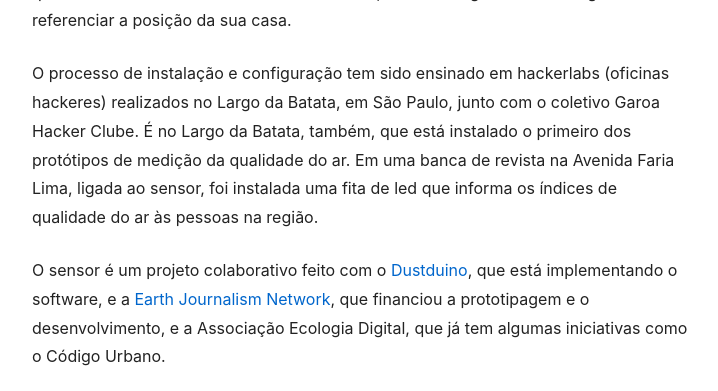
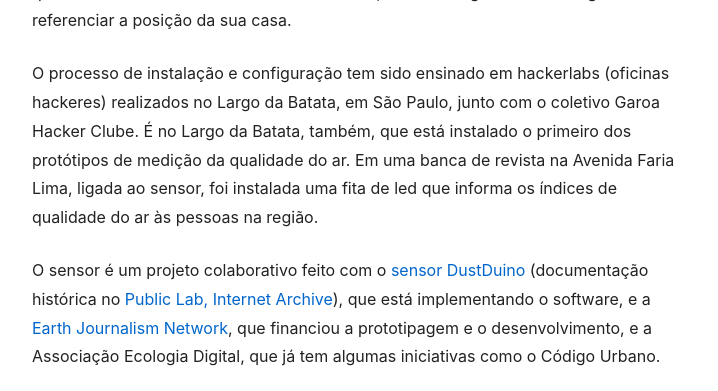
Before and after one commit to codigourbano/website, a Jekyll site: the page built from _posts/2015-07-17-sensor-feito-com-tecnologia-livre-pretende-medir-poluicao-do-ar-em-regioes-criticas.md, in a window 1280 px wide and 900 px high, scrolled down 1508 px, cut to the strip 0-391 px from the top of the window. Shown: the whole strip, without its empty margins (278-996 px from the left). Built offline with Jekyll 4.4.1, drawn with Linux system fonts in a browser that asks for light colours.

Commit message:
Polish EBC sensor article: DustDuino provenance and YouTube iframe.
Point DustDuino to GitHub and archived Public Lab wiki; match embed
attributes with other posts.

Made-with: Cursor

```diff
--- a/_posts/2015-07-17-sensor-feito-com-tecnologia-livre-pretende-medir-poluicao-do-ar-em-regioes-criticas.md
+++ b/_posts/2015-07-17-sensor-feito-com-tecnologia-livre-pretende-medir-poluicao-do-ar-em-regioes-criticas.md
@@ -43,10 +43,10 @@ Todas as informações são enviadas para a plataforma [OpenDustMap](https://web
 
 O processo de instalação e configuração tem sido ensinado em hackerlabs (oficinas hackeres) realizados no Largo da Batata, em São Paulo, junto com o coletivo Garoa Hacker Clube. É no Largo da Batata, também, que está instalado o primeiro dos protótipos de medição da qualidade do ar. Em uma banca de revista na Avenida Faria Lima, ligada ao sensor, foi instalada uma fita de led que informa os índices de qualidade do ar às pessoas na região.
 
-O sensor é um projeto colaborativo feito com o [Dustduino](https://publiclab.org/wiki/dustduino), que está implementando o software, e a [Earth Journalism Network](https://earthjournalism.net/), que financiou a prototipagem e o desenvolvimento, e a Associação Ecologia Digital, que já tem algumas iniciativas como o Código Urbano.
+O sensor é um projeto colaborativo feito com o [sensor DustDuino](https://github.com/MattSchroyer/DustDuino) (documentação histórica no [Public Lab, Internet Archive](https://web.archive.org/web/20150331235310/http://publiclab.org/wiki/dustduino)), que está implementando o software, e a [Earth Journalism Network](https://earthjournalism.net/), que financiou a prototipagem e o desenvolvimento, e a Associação Ecologia Digital, que já tem algumas iniciativas como o Código Urbano.
 
 <div class="embed-youtube">
-<iframe src="https://www.youtube.com/embed/02KkpSU-MJg" title="Vídeo: sensor de qualidade do ar (Dustduino / reportagem)" allowfullscreen loading="lazy"></iframe>
+<iframe src="https://www.youtube.com/embed/02KkpSU-MJg" title="Vídeo: sensor de qualidade do ar (Dustduino / reportagem)" allow="accelerometer; autoplay; clipboard-write; encrypted-media; gyroscope; picture-in-picture; web-share" referrerpolicy="strict-origin-when-cross-origin" allowfullscreen loading="lazy"></iframe>
 </div>
 
 A primeira etapa do projeto tem dois protótipos já em funcionamento, no Largo da Batata e no Minhocão, em São Paulo, e mais 35 prontos para instalação. O critério utilizado para escolher os locais será a criticidade dos pontos, como avenidas que têm intensa movimentação de veículos.
```
